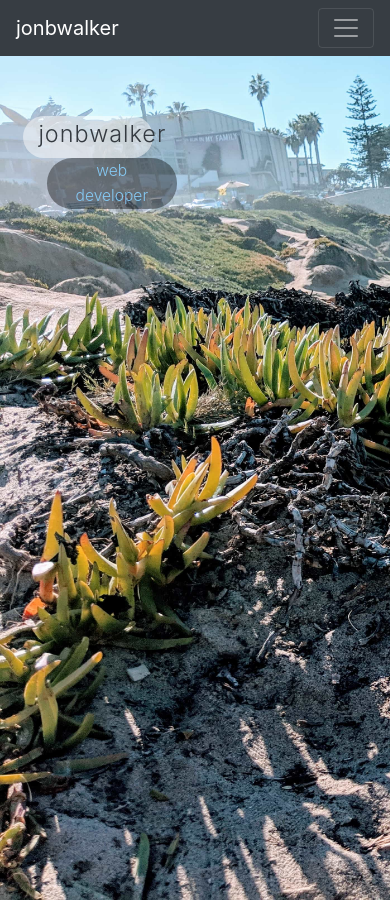
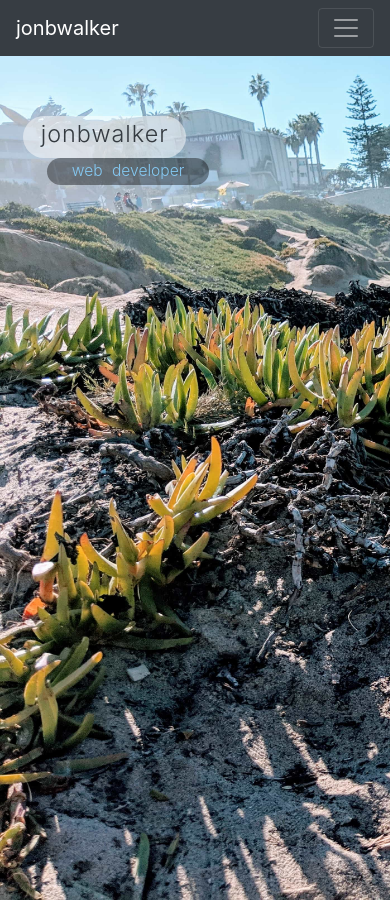
Before and after one commit to jonbwalker/jonbwalker.com, a Nuxt app: page / in a window 390 px wide. Built offline with nearby package versions, Linux system fonts and the light colour scheme.

Commit message:
fix responsiveness for small mobile devices

```diff
--- a/pages/index.vue
+++ b/pages/index.vue
@@ -1,7 +1,7 @@
 <template>
   <b-container fluid>
     <b-row>
-      <b-col cols="4" class="section-1">
+      <b-col cols="5" sm="4" class="section-1">
         <span class="site-title">
           jonbwalker
         </span>
@@ -9,7 +9,7 @@
     </b-row>
 
     <b-row>
-      <b-col cols="4" class="section-2">
+      <b-col cols="5" sm="4" class="section-2">
         <span class="subtitle">
           web developer
         </span>
```
